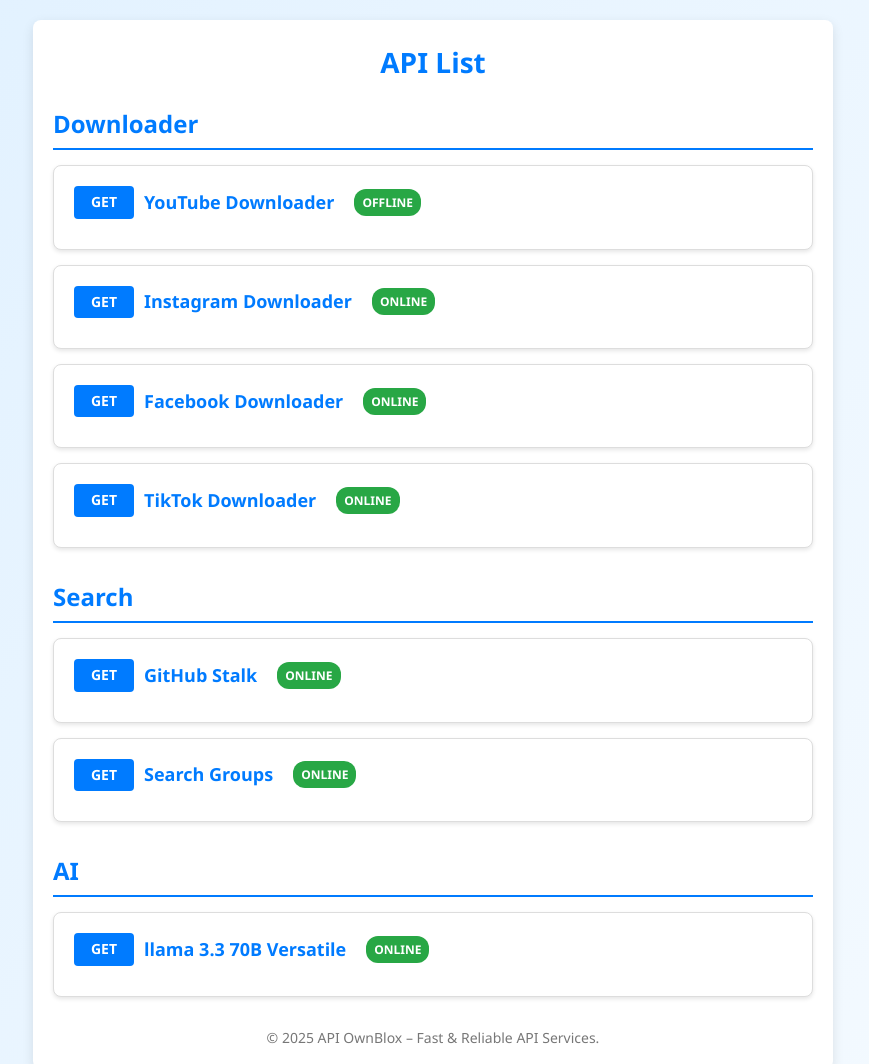
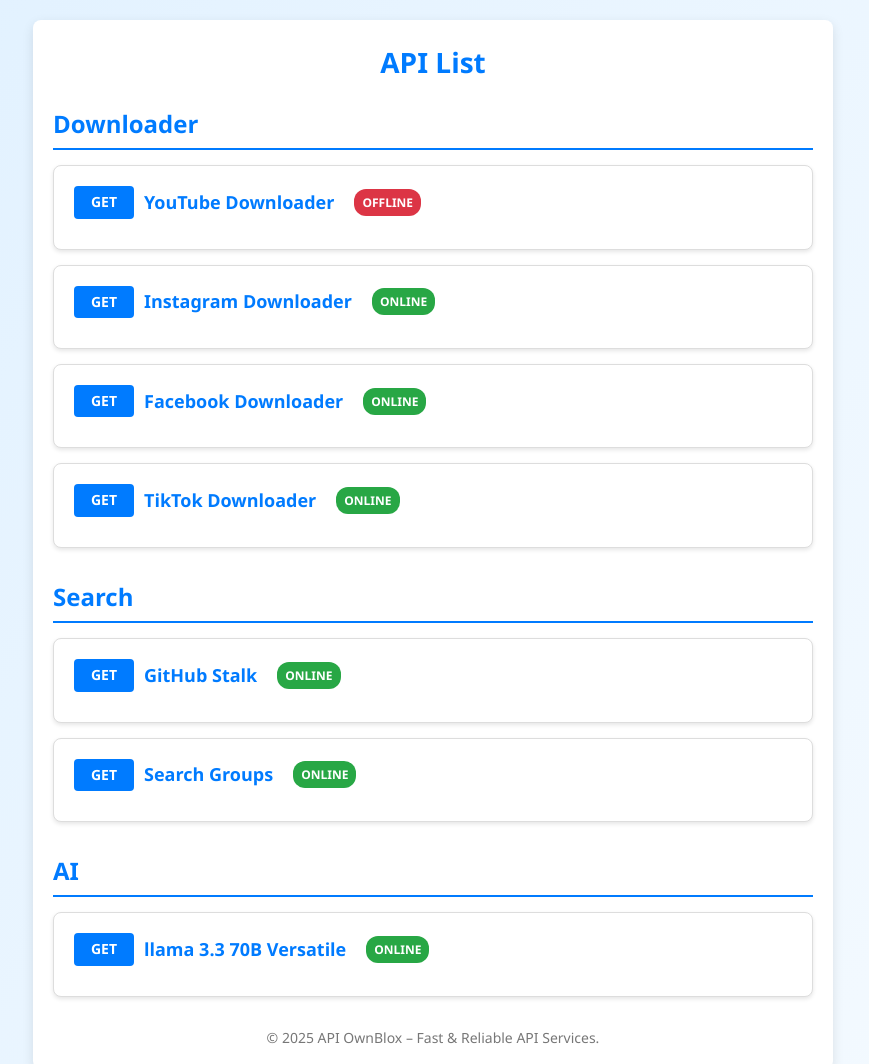
Before and after one commit to watson-xd6/rest-api-all, a website: page public/index.html in a window 1280 px wide. Shown: the top 1064 px of the page, without its empty margins (207-1076 px from the left). Drawn offline with Linux system fonts and the light colour scheme.

Commit message:
Update index.html

```diff
--- a/public/index.html
+++ b/public/index.html
@@ -22,7 +22,7 @@
                     <div class="api-header" onclick="toggleDescription('ytdl')">
                         <span class="api-method">GET</span>
                         <span class="api-title">YouTube Downloader</span>
-                        <span class="api-status-badge online">OFFLINE</span> <!-- Badge Status -->
+                        <span class="api-status-badge offline">OFFLINE</span> <!-- Badge Status -->
                     </div>
                     <div class="api-description" id="igdl-description">
                         <p>API untuk mendownload video atau shorts dari YouTube.</p>
```
